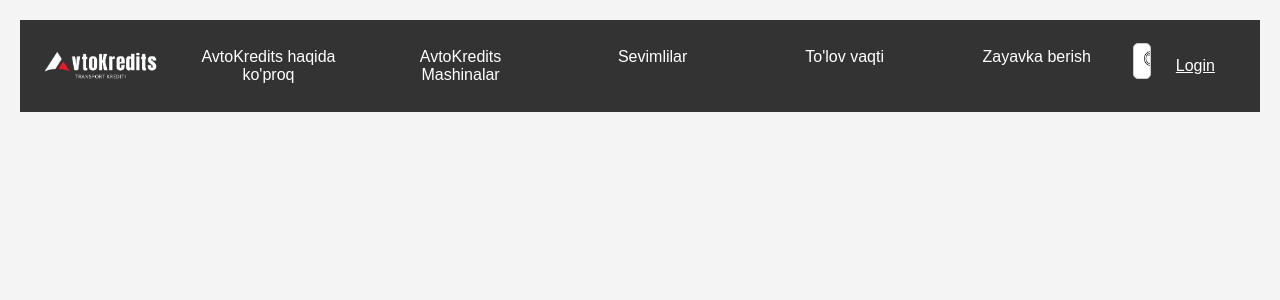
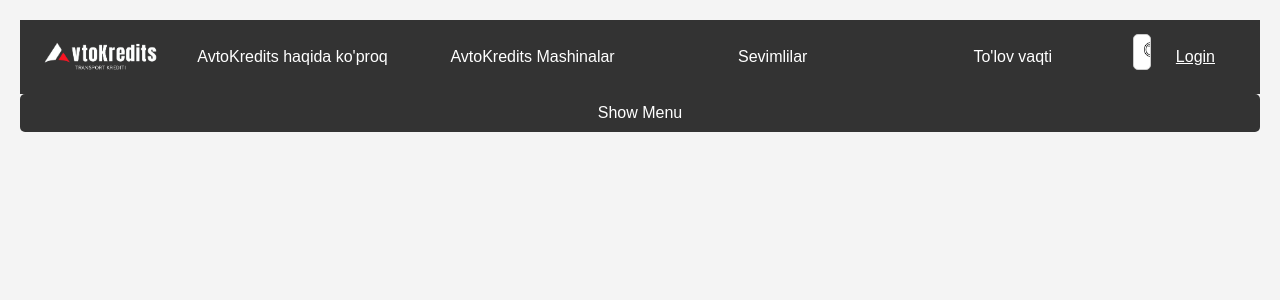
Before and after one commit to Sanjarbek-2007/frontend-avtokredits, a React (Create React App) app: page / in a window 1280 px wide. Shown: the top 300 px of the page. Built offline with nearby package versions, Linux system fonts and the light colour scheme.

Commit message:
do the app

```diff
--- a/src/App.js
+++ b/src/App.js
@@ -16,6 +16,8 @@ const App = () => {
   const [isLoggedIn, setIsLoggedIn] = useState(false);
   const [username, setUsername] = useState('');
   const [role, setRole] = useState('');
+  const [showAdditionalMenu, setShowAdditionalMenu] = useState(false); // Объявляем состояние для отображения дополнительного меню
+
 
   useEffect(() => {
     const token = localStorage.getItem('accessToken');
@@ -98,7 +100,7 @@ const App = () => {
   };
 
   const openAddListingForm = () => {
-    window.location.href = '/upload';
+        window.location.href = '/upload';
   };
 
   const showAll = () => {
@@ -110,6 +112,9 @@ const App = () => {
     backButton.style.display = "none";
   };
 
+  const toggleAdditionalMenu = () => {
+    setShowAdditionalMenu(!showAdditionalMenu); // Изменение состояния отображения дополнительного меню
+  };
 
   return (
       <div>
@@ -121,12 +126,22 @@ const App = () => {
           <button className="navbar-button" onClick={showAllCars}>AvtoKredits Mashinalar</button>
           <button className="navbar-button" onClick={showFavorites}>Sevimlilar</button>
           <button className="navbar-button" onClick={showAllPaymentTime}>To'lov vaqti</button>
-          <button className="navbar-button" onClick={showApplications}>Zayavka berish</button>
-          <button className="navbar-button back-button" id="backButton" onClick={showAll}>Orqaga</button>
+          {/*<button className="navbar-button" onClick={showApplications}>Zayavka berish</button>*/}
+          {/*<button className="navbar-button back-button" id="backButton" onClick={showAll}>Orqaga</button>*/}
 
-          {isLoggedIn && role === 'ADMIN' && (
-              <button className="navbar-button" onClick={openAddListingForm}>E'lon berish</button>
-          )}
+          {/*{isLoggedIn && role === 'ADMIN' && (*/}
+          {/*    <button className="navbar-button" onClick={openAddListingForm}>E'lon berish</button>*/}
+          {/*)}*/}
+          {/*<button className="navbar-button" onClick={toggleAdditionalMenu}>Menu</button> /!* Кнопка для отображения/скрытия дополнительного меню *!/*/}
+          {/*{showAdditionalMenu && ( // Показывать дополнительное меню только если showAdditionalMenu равен true*/}
+          {/*    <>*/}
+          {/*      <button className="navbar-button" onClick={showAllPaymentTime}>To'lov vaqti</button>*/}
+          {/*      <button className="navbar-button" onClick={showApplications}>Zayavka berish</button>*/}
+          {/*      {isLoggedIn && role === 'ADMIN' && (*/}
+          {/*          <button className="navbar-button" onClick={openAddListingForm}>E'lon berish</button>*/}
+          {/*      )}*/}
+          {/*    </>*/}
+          {/*)}*/}
           <div className="navbar-search">
             <input type="text" className="search-input" placeholder="" onInput={searchImages}/>
             {isLoggedIn ? (
@@ -140,6 +155,22 @@ const App = () => {
             )}
           </div>
         </div>
+        {showAdditionalMenu && (
+            <div className="additional-menu-container">
+              <div className="additional-menu">
+                <button className="additional-menu-button" onClick={showAllPaymentTime}>To'lov vaqti</button>
+                <button className="additional-menu-button" onClick={showApplications}>Zayavka berish</button>
+                {isLoggedIn && role === 'ADMIN' && (
+                    <button className="additional-menu-button" onClick={openAddListingForm}>E'lon berish</button>
+                )}
+              </div>
+            </div>
+        )}
+
+        {/* Кнопка для отображения/скрытия дополнительного меню */}
+        <button className="additional-menu-toggle" onClick={toggleAdditionalMenu}>
+          {showAdditionalMenu ? "Hide Menu" : "Show Menu"}
+        </button>
 
         <BrowserRouter>
           <Routes>
@@ -154,6 +185,8 @@ const App = () => {
             <Route path="/application" element={<ApplicationPage username={username} role={role} />} />
           </Routes>
         </BrowserRouter>
+
+
       </div>
   );
 };
```
